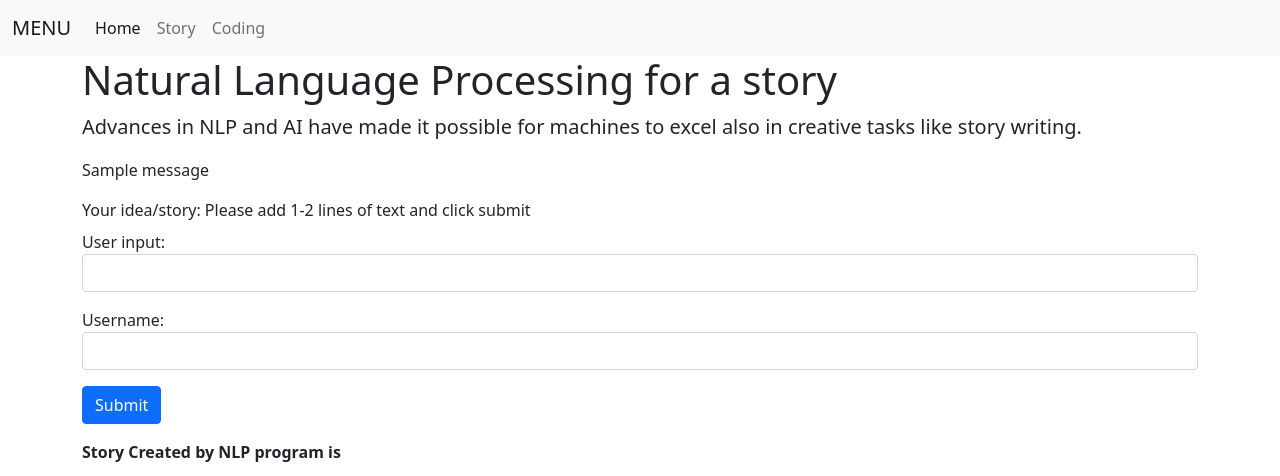
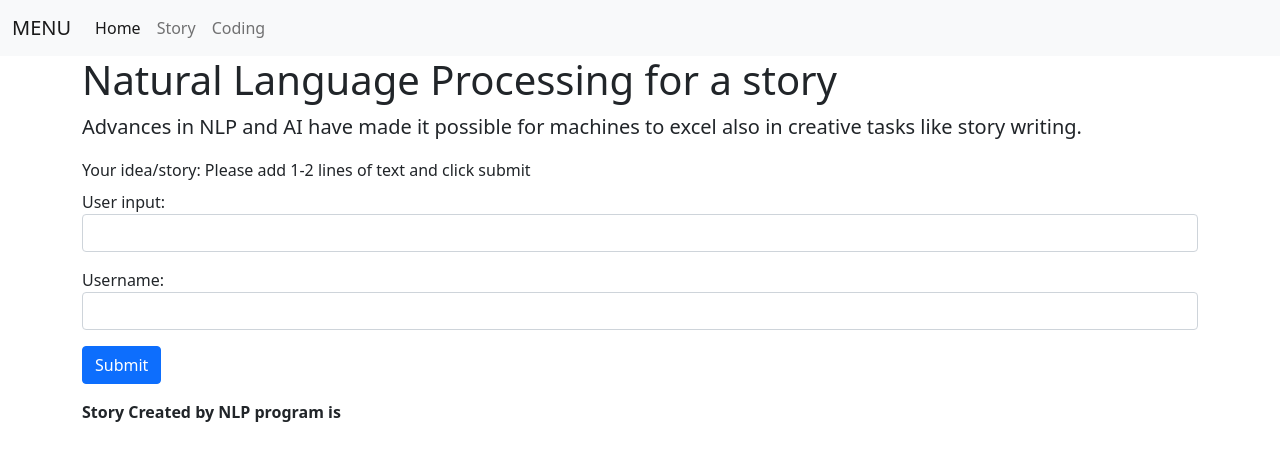
Before and after one commit to sachink2010/DjangoTrial, a Django app: page /story/story/ in a window 1280 px wide. Shown: the top 476 px of the page. Run offline with Django 3.2, Linux system fonts and the light colour scheme; one stand-in notice (Sample message) is shown.

Commit message:
multiple changes

```diff
--- a/story/templates/story.html
+++ b/story/templates/story.html
@@ -10,9 +10,7 @@
     </p>
 
 
-    {% for message in messages%}
-    <p>{{message}}</p>
-    {% endfor %}
+
 
     <label for="basic-url" class="form-label">Your idea/story: Please add 1-2 lines of text and click submit</label>
 
```
Also changed, not shown: db.sqlite3.
